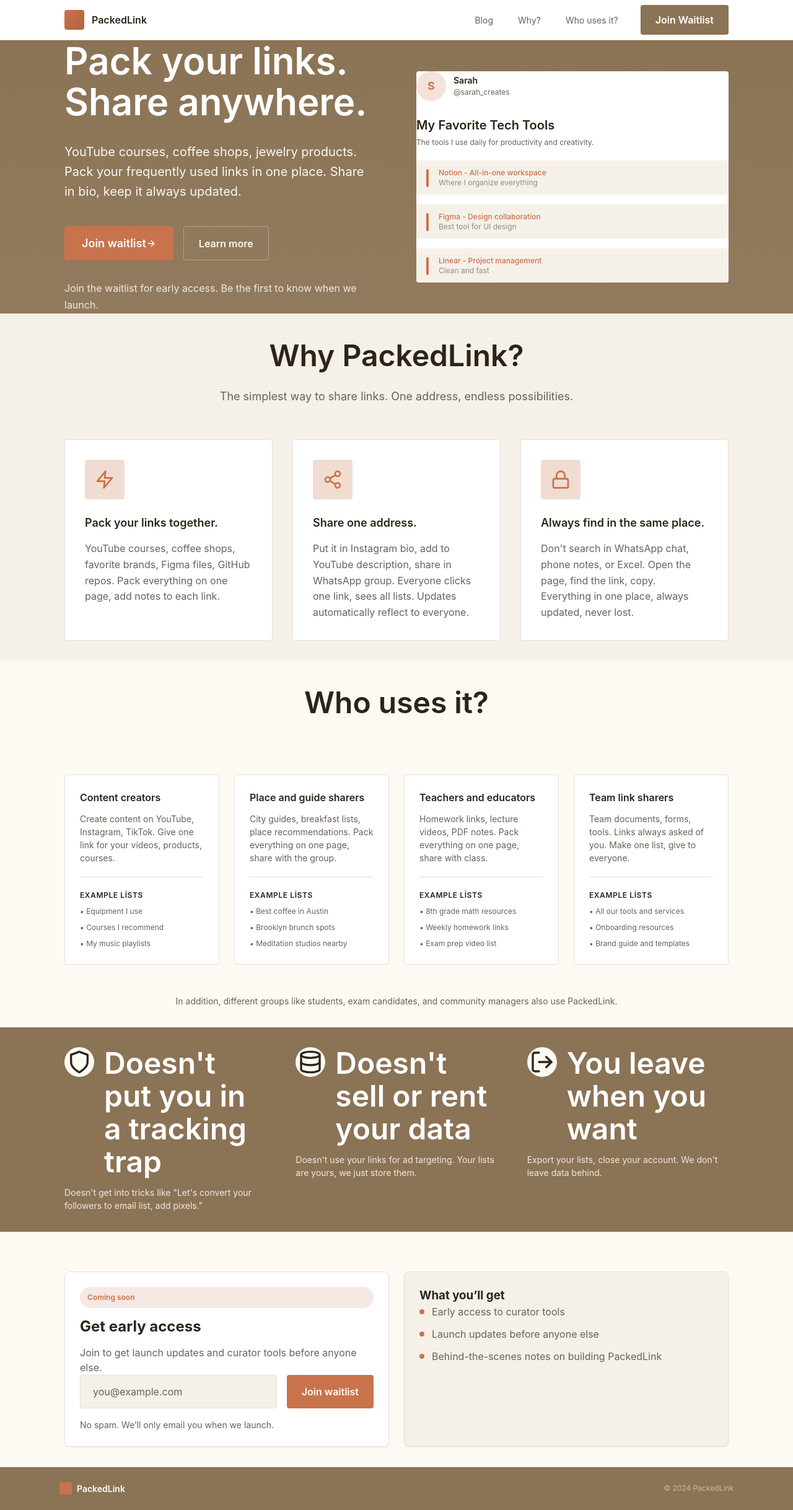
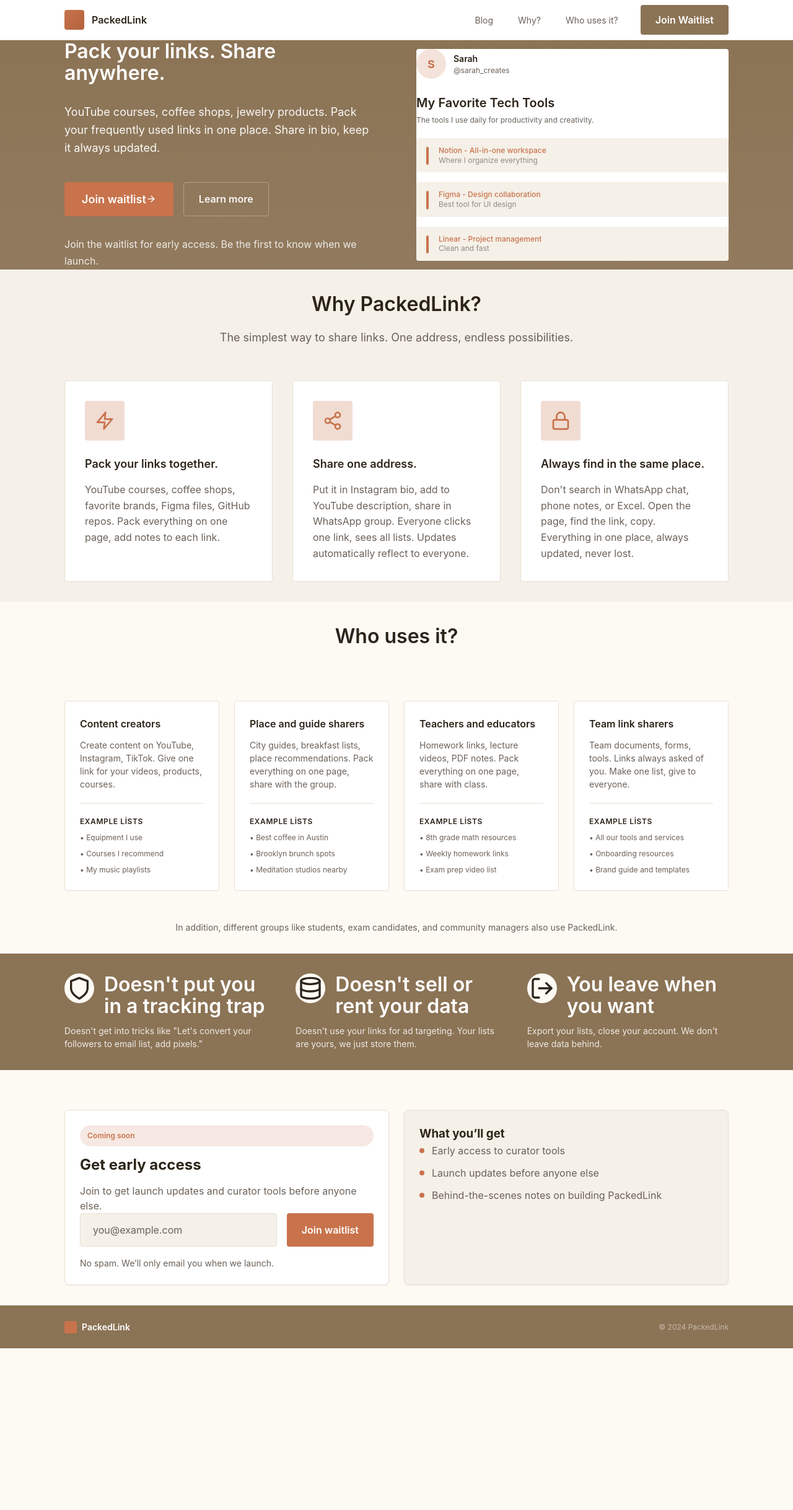
Before and after one commit to miratcan/packedlink.com, a Next.js app in the folder src/frontend/: page / in a window 1280 px wide. Shown: the whole page at 62% size. After the commit the page ends 2176 px from the top, so only its background shows below. Built offline with nearby package versions, Linux system fonts and the light colour scheme.

Commit message:
Tokenize landing font sizes and finish container cleanup

```diff
--- a/src/frontend/app/page.module.css
+++ b/src/frontend/app/page.module.css
@@ -50,40 +50,22 @@
 }
 
 .heroContent {
-  max-width: 576px;
+  width: 100%;
 }
 
 .heroTitle {
-  font-size: 3rem;
+  font-size: var(--font-size-3xl);
   font-weight: var(--font-weight-semibold);
   line-height: 1.1;
   margin-bottom: 2rem;
   color: white;
 }
 
-@media (min-width: 640px) {
-  .heroTitle {
-    font-size: 3.75rem;
-  }
-}
-
-@media (min-width: 1024px) {
-  .heroTitle {
-    font-size: 3.75rem;
-  }
-}
-
 .heroSubtitle {
-  font-size: 1.125rem;
+  font-size: var(--font-size-lg);
   color: rgba(255, 255, 255, 0.95);
   margin-bottom: 2.5rem;
   line-height: 1.6;
-}
-
-@media (min-width: 640px) {
-  .heroSubtitle {
-    font-size: 1.25rem;
-  }
 }
 
 .heroCta {
@@ -100,7 +82,7 @@
 }
 
 .heroTrustText {
-  font-size: 1rem;
+  font-size: var(--font-size-base);
   color: rgba(255, 255, 255, 0.85);
   margin-top: 1rem;
   line-height: 1.7;
@@ -174,7 +156,7 @@
 }
 
 .exampleCardTitle {
-  font-size: 1.25rem;
+  font-size: var(--font-size-xl);
   font-weight: var(--font-weight-semibold);
   color: var(--color-text-primary);
   margin-bottom: 0.25rem;
@@ -182,7 +164,7 @@
 
 .exampleCardDesc {
   color: var(--color-text-secondary);
-  font-size: 12px;
+  font-size: var(--font-size-xs);
   margin-bottom: 1.25rem;
   line-height: 1.5;
 }
@@ -217,12 +199,12 @@
 .exampleLinkTitle {
   color: var(--color-accent);
   font-weight: var(--font-weight-medium);
-  font-size: 12px;
+  font-size: var(--font-size-xs);
   line-height: 1.3;
 }
 
 .exampleLinkSubtitle {
-  font-size: 12px;
+  font-size: var(--font-size-xs);
   color: rgba(107, 97, 89, 0.7);
   line-height: 1.3;
 }
@@ -235,7 +217,7 @@
 }
 
 .exampleViewAll {
-  font-size: 12px;
+  font-size: var(--font-size-xs);
   color: var(--color-text-secondary);
   font-weight: var(--font-weight-semibold);
   display: inline-flex;
@@ -303,22 +285,15 @@
 }
 
 .valueSectionTitle {
-  font-size: 2.25rem;
+  font-size: var(--font-size-3xl);
   font-weight: var(--font-weight-semibold);
   color: var(--color-text-primary);
   margin-bottom: 1rem;
 }
 
-@media (min-width: 640px) {
-  .valueSectionTitle {
-    font-size: 3rem;
-  }
-}
-
 .valueSectionSubtitle {
-  font-size: 1.125rem;
+  font-size: var(--font-size-lg);
   color: var(--color-text-secondary);
-  max-width: 672px;
   margin: 0 auto;
 }
 
@@ -365,7 +340,7 @@
 }
 
 .featureTitle {
-  font-size: 1.125rem;
+  font-size: var(--font-size-lg);
   font-weight: var(--font-weight-semibold);
   color: var(--color-text-primary);
   margin-bottom: 1rem;
@@ -394,16 +369,10 @@
 }
 
 .useCasesSectionTitle {
-  font-size: 2.25rem;
+  font-size: var(--font-size-3xl);
   font-weight: var(--font-weight-semibold);
   color: var(--color-text-primary);
   margin-bottom: 1rem;
-}
-
-@media (min-width: 640px) {
-  .useCasesSectionTitle {
-    font-size: 3rem;
-  }
 }
 
 .useCasesGrid {
@@ -440,7 +409,7 @@
   font-weight: var(--font-weight-semibold);
   color: var(--color-text-primary);
   margin-bottom: 0.75rem;
-  font-size: 1rem;
+  font-size: var(--font-size-base);
 }
 
 .useCaseDescription {
@@ -456,7 +425,7 @@
 }
 
 .useCaseExamplesTitle {
-  font-size: 12px;
+  font-size: var(--font-size-xs);
   font-weight: var(--font-weight-semibold);
   color: var(--color-text-primary);
   text-transform: uppercase;
@@ -472,7 +441,7 @@
 }
 
 .useCaseExampleItem {
-  font-size: 12px;
+  font-size: var(--font-size-xs);
   color: var(--color-text-secondary);
 }
 
@@ -552,73 +521,14 @@
 
 .trustTitle {
   font-weight: var(--font-weight-semibold);
-  font-size: 2.25rem;
+  font-size: var(--font-size-3xl);
   line-height: 1.1;
-}
-
-@media (min-width: 640px) {
-  .trustTitle {
-    font-size: 3rem;
-  }
 }
 
 .trustDescription {
   color: rgba(255, 255, 255, 0.85);
   font-size: var(--font-size-sm);
   line-height: 1.5;
-}
-
-/* =========================================
-   FINAL CTA SECTION (Warm background)
-   ========================================= */
-.finalCtaSection {
-  padding: 5rem 0;
-  background: var(--color-bg-warm);
-}
-
-@media (min-width: 640px) {
-  .finalCtaSection {
-    padding: 7rem 0;
-  }
-}
-
-.finalCtaContainer {
-  max-width: 672px;
-  margin: 0 auto;
-  padding: 0 1rem;
-  text-align: center;
-}
-
-@media (min-width: 640px) {
-  .finalCtaContainer {
-    padding: 0 1.5rem;
-  }
-}
-
-@media (min-width: 1024px) {
-  .finalCtaContainer {
-    padding: 0 2rem;
-  }
-}
-
-.finalCtaTitle {
-  font-size: 2.25rem;
-  font-weight: var(--font-weight-semibold);
-  color: var(--color-text-primary);
-  margin-bottom: 2rem;
-}
-
-@media (min-width: 640px) {
-  .finalCtaTitle {
-    font-size: 3rem;
-  }
-}
-
-.finalCtaDescription {
-  font-size: 1.125rem;
-  color: var(--color-text-secondary);
-  margin-bottom: 4rem;
-  line-height: 1.6;
 }
 
 /* =========================================
@@ -632,21 +542,9 @@
 }
 
 .footerContainer {
-  max-width: 1152px;
+  width: min(1120px, 100%);
   margin: 0 auto;
-  padding: 0 1rem;
-}
-
-@media (min-width: 640px) {
-  .footerContainer {
-    padding: 0 1.5rem;
-  }
-}
-
-@media (min-width: 1024px) {
-  .footerContainer {
-    padding: 0 2rem;
-  }
+  padding: 0 var(--spacing-lg);
 }
 
 .footerInner {
```
